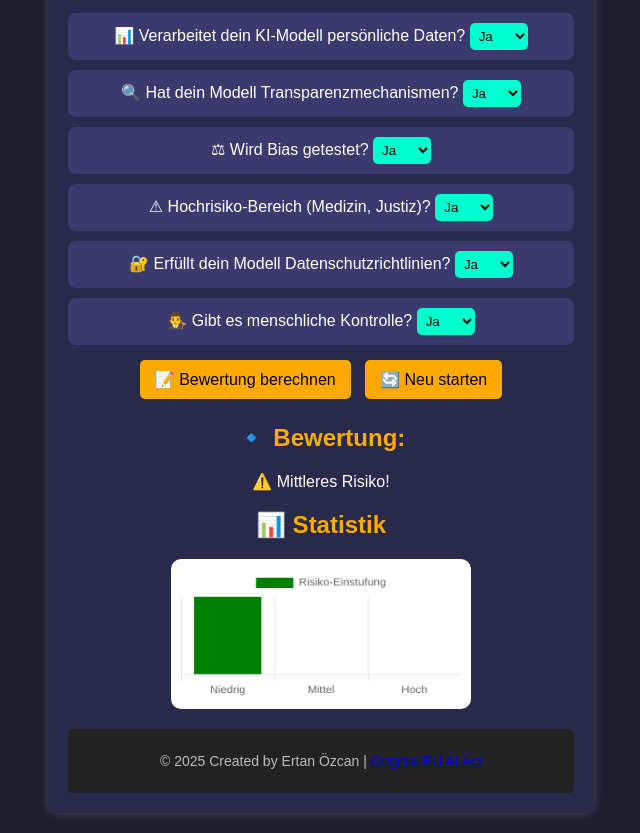
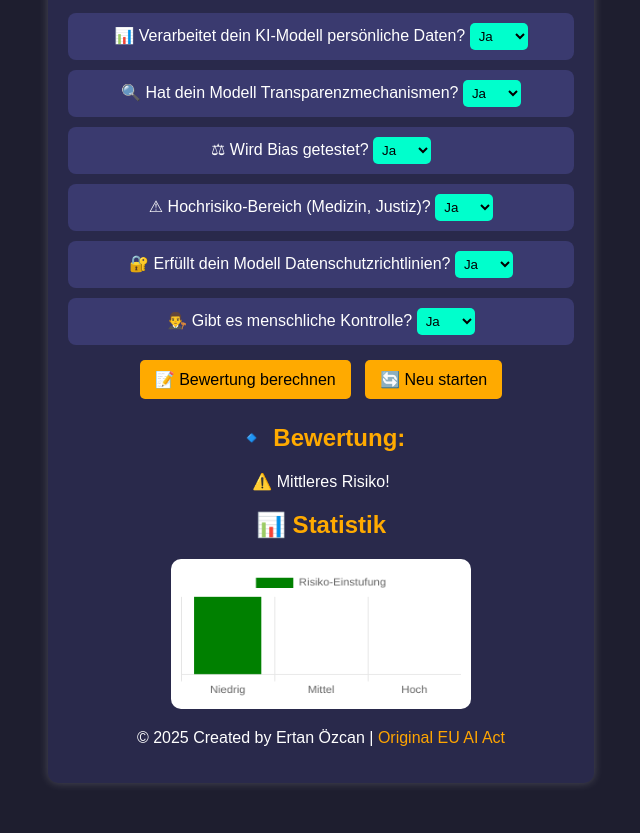
Before and after one commit to ErtanOz/EU-AI-Act-Konformitaets-Check, a plain HTML site: page AI_Act_Rating/index.html in a window 1280 px wide. Shown: the part 142-975 px from the top of the page, without its empty margins (319-959 px from the left). After the commit the page ends 945 px from the top, so only its background shows below. Drawn offline with nearby package versions, Linux system fonts and the light colour scheme.

Commit message:
Update style.css

```diff
--- a/AI_Act_Rating/style.css
+++ b/AI_Act_Rating/style.css
@@ -66,12 +66,11 @@ button:hover {
     border-radius: 10px;
 }
 
-footer {
-    margin-top: 20px;
-    padding: 10px;
-    text-align: center;
-    font-size: 14px;
-    color: #bbb;
-    background: #222;
-    border-radius: 5px;
+footer a {
+    color: orange;
+    text-decoration: none;
 }
+
+footer a:hover {
+    color: #ff6600; /* Dunkleres Orange beim Hover */
+}
```
